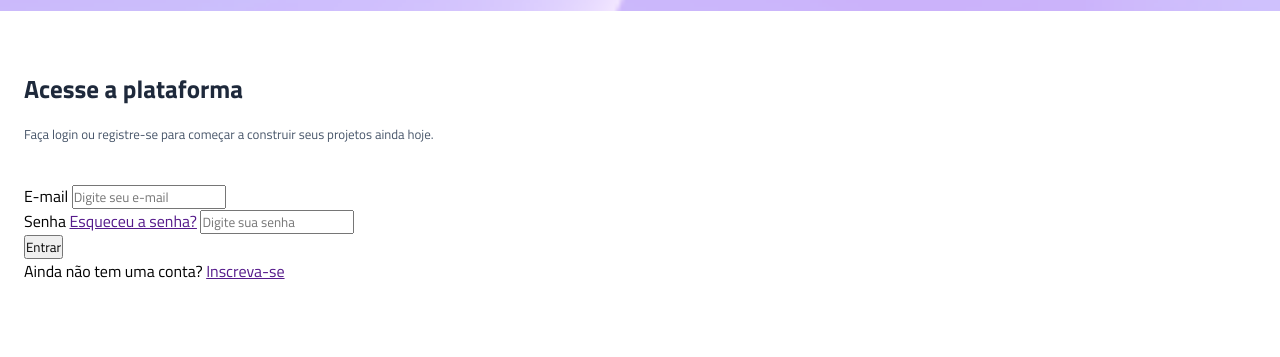
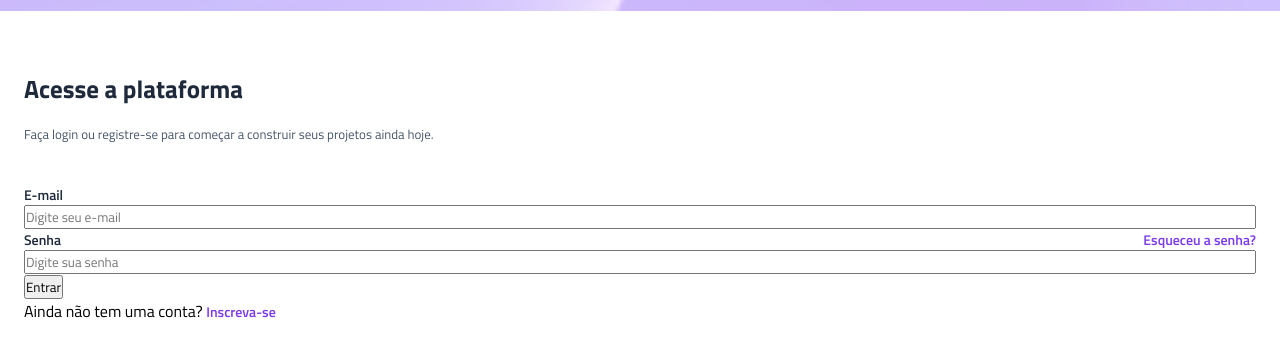
Before and after one commit to firpotas123/projeto-vertigo, a plain HTML site: page index.html in a window 1280 px wide. Shown: the part 123-480 px from the top of the page. Drawn offline with Linux system fonts and the light colour scheme; a web font is replaced by a local one.

Commit message:
estilicação dos labels e das ancoras da seção de login

```diff
--- a/index.html
+++ b/index.html
@@ -31,8 +31,10 @@
                     <input type="email" placeholder="Digite seu e-mail" id="email">
                 </div>
                 <div class="inputs">
-                    <label for="senha">Senha</label>
-                    <a href="">Esqueceu a senha?</a>
+                    <div>
+                        <label for="senha">Senha</label>
+                        <a href="">Esqueceu a senha?</a>
+                    </div>
                     <input type="password" placeholder="Digite sua senha" id="senha">
                 </div>
 
--- a/style.css
+++ b/style.css
@@ -8,6 +8,7 @@
 :root {
     --gray-800: #1E293B;
     --gray-600: #475569;
+    --purple: #7C3AED;
 }
 
 header {
@@ -40,3 +41,33 @@ main {
     font-size: 0.8125rem;
     color: var(--gray-600);
 }
+
+.inputs {
+    display: flex;
+    flex-direction: column;
+}
+
+
+
+.inputs div {
+    display: flex;
+    justify-content: space-between;
+    align-items: center;
+}
+
+.login label {
+    font-size: 0.875rem;
+    color: var(--gray-800);
+    font-weight: 600;
+}
+
+.login a {
+    color: var(--purple);
+    text-decoration: none;
+    font-size: 0.875rem;
+    font-weight: 600;
+}
+
+.login a:hover {
+    text-decoration: underline;
+}
```
